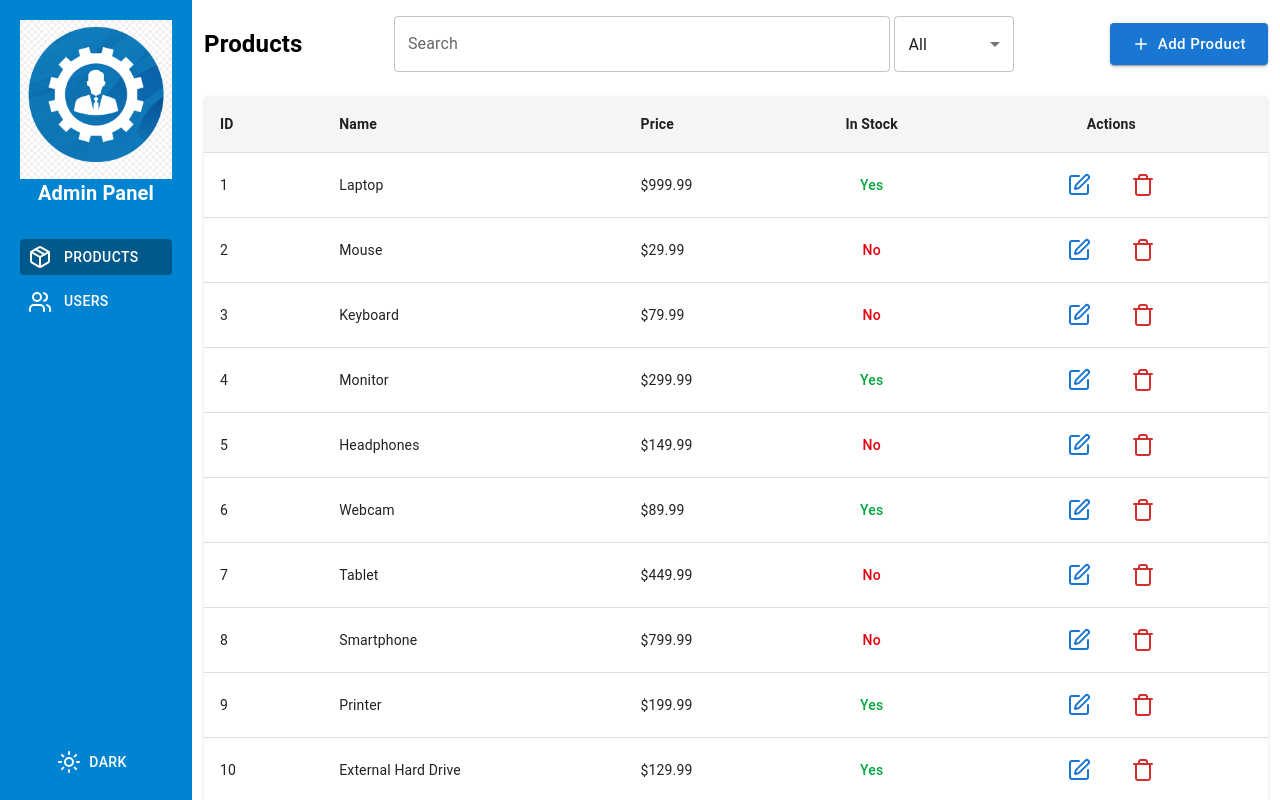
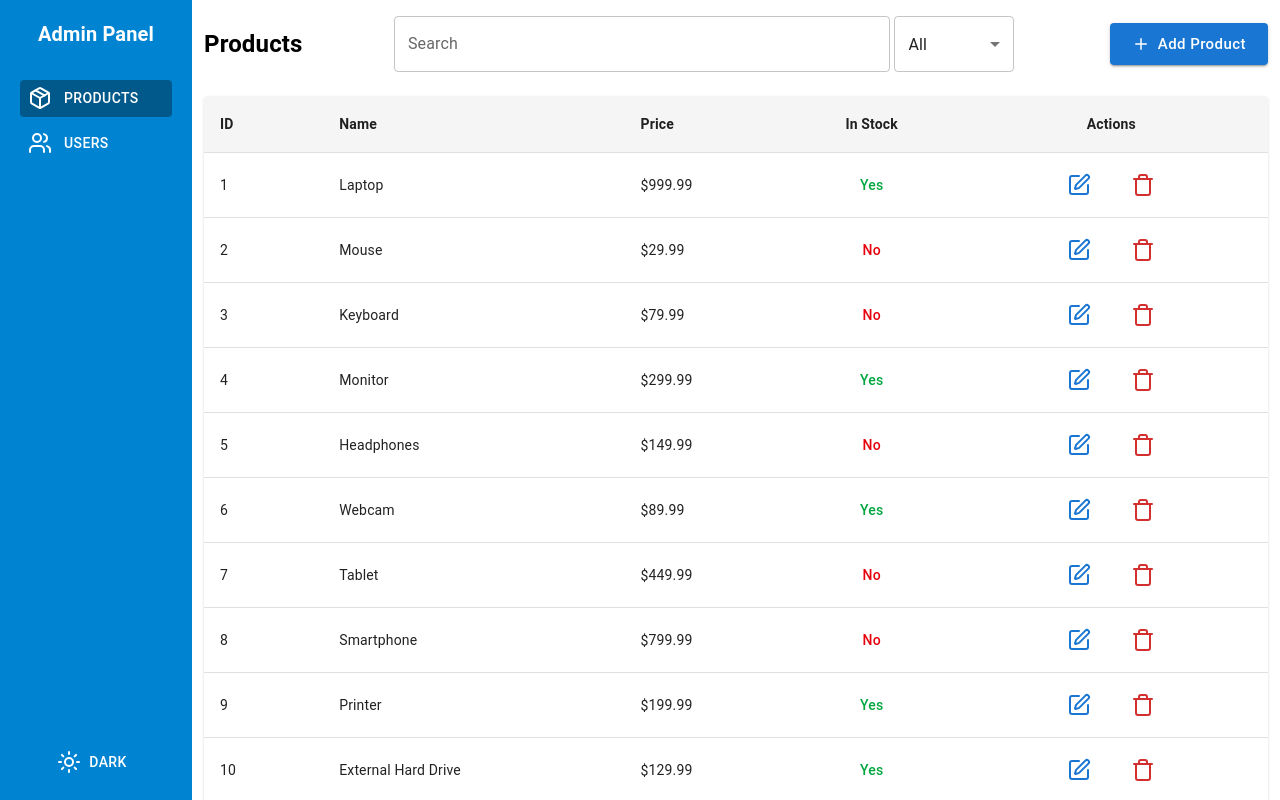
Before and after one commit to rahmatjon02/Admin-Panel-with-CRUD, a React (Vite) app: page / in a window 1280 px wide. Built offline with nearby package versions, Linux system fonts and the light colour scheme; data requests are answered from the project's data file.

Commit message:
bug fixed

```diff
--- a/src/pages/layout.tsx
+++ b/src/pages/layout.tsx
@@ -24,7 +24,6 @@ const Layout = () => {
           }  text-white flex flex-col p-5 `}
         >
           <div>
-            <img src="../../public/admin.png" alt="" />
             <h1 className="text-xl font-bold mb-8 text-center">Admin Panel</h1>
           </div>
 
```
